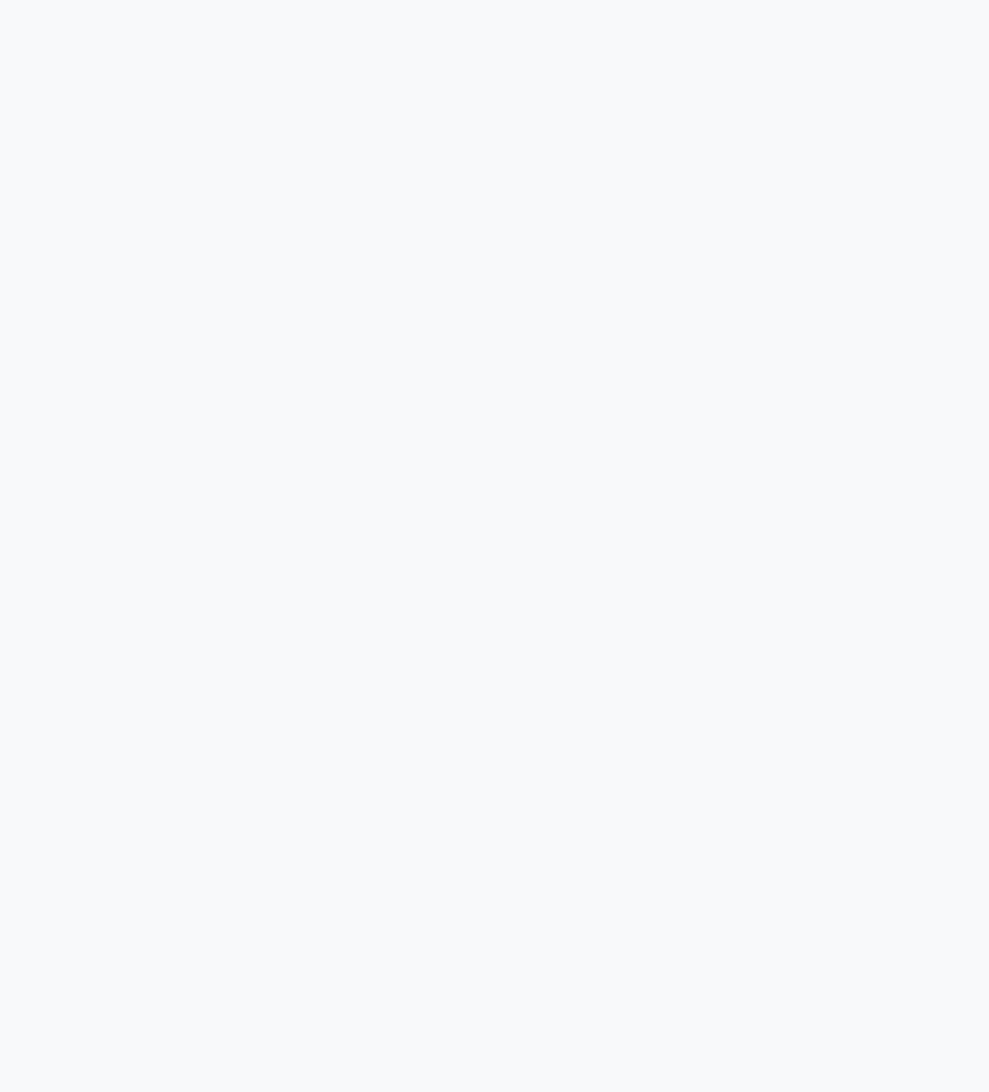
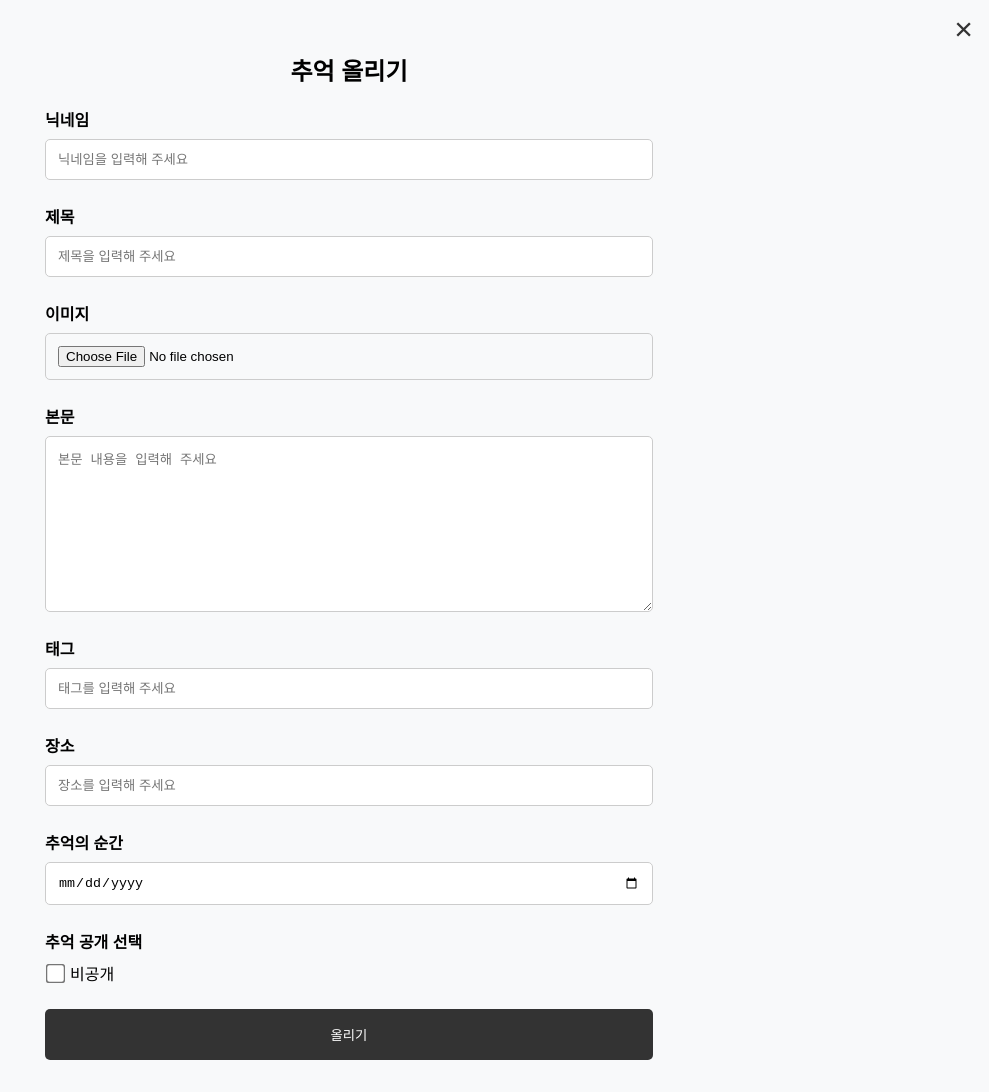
Before and after one commit to codeit-toyproject-five/toyproject_FE, a React (Create React App) app: page /memory-upload in a window 1280 px wide. Before the commit this address had no page. Shown: the whole page, without its empty margins (291-1280 px from the left). Before the commit the page ends 800 px from the top, so only its background shows below. Built offline with nearby package versions, Linux system fonts and the light colour scheme.

Commit message:
feat : 추억올리기 모달, 추억 올리기 권환 확인 모달 추가

```diff
--- a/src/App.js
+++ b/src/App.js
@@ -1,45 +1,40 @@
 import React, { useState } from "react";
 import { BrowserRouter as Router, Route, Routes } from "react-router-dom";
 import Header from "./components/Header";
-import GroupPage from "./pages/GroupPage"; // 공개 그룹 페이지
-import PrivateGroupAccess from "./pages/PrivateGroupAccess"; // 비공개 그룹 접근 페이지 (비밀번호 입력)
-import PrivateGroupPage from "./pages/PrivateGroupPage"; // 비공개 그룹 페이지
-import CreateGroup from "./pages/CreateGroup"; // 그룹 만들기 페이지
-import GroupDetail from "./pages/GroupDetail"; // 그룹 상세 페이지
+import GroupPage from "./pages/GroupPage";
+import PrivateGroupAccess from "./pages/PrivateGroupAccess";
+import PrivateGroupPage from "./pages/PrivateGroupPage";
+import CreateGroup from "./pages/CreateGroup";
+import GroupDetail from "./pages/GroupDetail";
+import MemoryUploadPage from "./pages/MemoryUploadPage.js"; // 추억 올리기 페이지 추가
 import GlobalStyle from "./styles/GlobalStyle";
 
-// Mock 데이터 추가
 const mockGroupData = {
   id: 1,
   title: "달봉이네 가족",
-  image: "/path-to-group-image.jpg", // 임시 이미지 경로
+  image: "/path-to-group-image.jpg",
   likes: 1500,
   views: 1.5,
-  memories: [], // 추억 목록
+  memories: [],
 };
 
 function App() {
-  const [isPublic, setIsPublic] = useState(true); // 공개/비공개 상태 관리
+  const [isPublic, setIsPublic] = useState(true);
 
   return (
     <Router>
       <GlobalStyle />
       <Routes>
-        {/* 그룹 만들기 페이지가 아닐 때만 헤더를 표시 */}
         <Route
           path="/"
           element={
             <>
               <Header isPublic={isPublic} setIsPublic={setIsPublic} />
-              {isPublic ? <GroupPage /> : <PrivateGroupAccess />}{" "}
-              {/* 공개 그룹과 비공개 그룹 구분 */}
+              {isPublic ? <GroupPage /> : <PrivateGroupAccess />}
             </>
           }
         />
-        <Route
-          path="/private-group-access"
-          element={<PrivateGroupAccess />} // 헤더 없는 비밀번호 입력 페이지
-        />
+        <Route path="/private-group-access" element={<PrivateGroupAccess />} />
         <Route
           path="/private-group"
           element={
@@ -49,14 +44,14 @@ function App() {
             </>
           }
         />
-        <Route
-          path="/create-group"
-          element={<CreateGroup />} // 그룹 만들기 페이지에 헤더 제거
-        />
-        {/* 그룹 상세 페이지 추가 */}
+        <Route path="/create-group" element={<CreateGroup />} />
         <Route
           path="/group/:id"
           element={<GroupDetail group={mockGroupData} />}
+        />
+        <Route
+          path="/memory-upload"
+          element={<MemoryUploadPage />} // 추억 올리기 페이지 경로
         />
       </Routes>
     </Router>
--- /dev/null
+++ b/src/components/PasswordModal.js
@@ -0,0 +1,43 @@
+import React, { useState } from "react";
+import {
+  ModalContainer,
+  ModalContent,
+  ModalHeader,
+  CloseButton,
+  ModalBody,
+  Input,
+  Button,
+} from "../styles/PasswordModalStyle";
+
+const PasswordModal = ({ onSubmit, onClose }) => {
+  const [password, setPassword] = useState("");
+
+  const handleSubmit = (e) => {
+    e.preventDefault();
+    onSubmit(password); // 비밀번호 전달
+  };
+
+  return (
+    <ModalContainer>
+      <ModalContent>
+        <ModalHeader>
+          <h3>추억 올리기</h3>
+          <CloseButton onClick={onClose}>&times;</CloseButton>
+        </ModalHeader>
+        <ModalBody>
+          <form onSubmit={handleSubmit}>
+            <Input
+              type="password"
+              placeholder="그룹 비밀번호를 입력해 주세요"
+              value={password}
+              onChange={(e) => setPassword(e.target.value)}
+            />
+            <Button type="submit">제출하기</Button>
+          </form>
+        </ModalBody>
+      </ModalContent>
+    </ModalContainer>
+  );
+};
+
+export default PasswordModal;
--- a/src/pages/GroupDetail.js
+++ b/src/pages/GroupDetail.js
@@ -1,6 +1,6 @@
 import React, { useState } from "react";
 import GroupDetailHeader from "../components/GroupDetailHeader"; // 헤더 컴포넌트
-import GroupEditModal from "../components/GroupEditModal.js"; // 모달 컴포넌트
+import GroupEditModal from "../components/GroupEditModal"; // 모달 컴포넌트
 import {
   GroupDetailContainer,
   MemoryListContainer,
@@ -12,38 +12,61 @@ import {
   SearchInput,
   SortDropdown,
 } from "../styles/GroupDetailStyle"; // 스타일 임포트
+import { useNavigate } from "react-router-dom"; // 페이지 이동을 위한 useNavigate
 
 const GroupDetail = ({ group }) => {
-  const [isModalOpen, setIsModalOpen] = useState(false); // 모달 열림/닫힘 상태 관리
+  const [isPublicMemory, setIsPublicMemory] = useState(true); // 공개/비공개 상태 관리
+  const [isEditModalOpen, setIsEditModalOpen] = useState(false); // 그룹 수정 모달 상태
+  const navigate = useNavigate(); // 페이지 이동 함수
 
-  const handleOpenModal = () => {
-    setIsModalOpen(true); // 모달 열기
+  const memories = group?.memories.filter(
+    (memory) => memory.isPublic === isPublicMemory
+  ); // 공개/비공개 필터링
+
+  // 그룹 수정 모달 열기
+  const handleOpenEditModal = () => {
+    setIsEditModalOpen(true);
   };
 
-  const handleCloseModal = () => {
-    setIsModalOpen(false); // 모달 닫기
+  // 그룹 수정 모달 닫기
+  const handleCloseEditModal = () => {
+    setIsEditModalOpen(false);
   };
 
-  const memories = group?.memories || []; // 그룹에 추억이 없을 경우 빈 배열로 처리
+  const handleMemoryUploadPage = () => {
+    navigate("/memory-upload"); // 추억 올리기 페이지로 이동
+  };
 
   return (
     <GroupDetailContainer>
       {/* 그룹 헤더 */}
-      <GroupDetailHeader group={group} onEditClick={handleOpenModal} />{" "}
-      {/* 그룹 수정 클릭 시 모달 열기 */}
+      <GroupDetailHeader group={group} onEditClick={handleOpenEditModal} />
+
       {/* 필터 및 검색 영역 */}
       <FilterContainer>
         <div style={{ display: "flex", gap: "10px" }}>
-          <FilterButton active={true}>공개</FilterButton>
-          <FilterButton active={false}>비공개</FilterButton>
+          <FilterButton
+            active={isPublicMemory}
+            onClick={() => setIsPublicMemory(true)}
+          >
+            공개
+          </FilterButton>
+          <FilterButton
+            active={!isPublicMemory}
+            onClick={() => setIsPublicMemory(false)}
+          >
+            비공개
+          </FilterButton>
           <SearchInput placeholder="태그 혹은 제목을 입력해 주세요" />
           <SortDropdown>
             <option value="likes">공감순</option>
             <option value="recent">최신순</option>
           </SortDropdown>
         </div>
-        <PostButton>추억 올리기</PostButton> {/* 추억 올리기 버튼 */}
+        <PostButton onClick={handleMemoryUploadPage}>추억 올리기</PostButton>
+        {/* 추억 올리기 버튼 */}
       </FilterContainer>
+
       {/* 메모리 리스트 */}
       <MemoryListContainer>
         {memories.length > 0 ? (
@@ -62,9 +85,10 @@ const GroupDetail = ({ group }) => {
           </EmptyMessageContainer>
         )}
       </MemoryListContainer>
+
       {/* 그룹 수정 모달 */}
-      {isModalOpen && (
-        <GroupEditModal group={group} onClose={handleCloseModal} />
+      {isEditModalOpen && (
+        <GroupEditModal group={group} onClose={handleCloseEditModal} />
       )}
     </GroupDetailContainer>
   );
--- /dev/null
+++ b/src/pages/MemoryUploadPage.js
@@ -0,0 +1,180 @@
+import React, { useState } from "react";
+import { useNavigate } from "react-router-dom";
+import {
+  UploadContainer,
+  UploadForm,
+  FormGroup,
+  Input,
+  TextArea,
+  Label,
+  Button,
+  ToggleContainer,
+  ToggleSwitchLabel,
+  CloseButtonContainer,
+  CloseButton,
+} from "../styles/MemoryUploadStyle";
+import PasswordModal from "../components/PasswordModal"; // 모달 컴포넌트 추가
+
+const MemoryUploadPage = () => {
+  const [memoryData, setMemoryData] = useState({
+    nickname: "",
+    title: "",
+    image: null,
+    content: "",
+    tags: "",
+    location: "",
+    date: "",
+    isPublic: true,
+    password: "",
+  });
+
+  const [isModalOpen, setIsModalOpen] = useState(false); // 모달 상태 관리
+  const navigate = useNavigate();
+
+  const handleInputChange = (e) => {
+    const { name, value } = e.target;
+    setMemoryData({ ...memoryData, [name]: value });
+  };
+
+  const handleFileChange = (e) => {
+    setMemoryData({ ...memoryData, image: e.target.files[0] });
+  };
+
+  const handleToggleChange = () => {
+    setMemoryData((prevData) => ({
+      ...prevData,
+      isPublic: !prevData.isPublic,
+    }));
+  };
+
+  const handleSubmit = (e) => {
+    e.preventDefault();
+    if (!memoryData.isPublic) {
+      // 비공개로 설정된 경우 모달 열기
+      setIsModalOpen(true);
+    } else {
+      // 공개인 경우 바로 업로드 처리
+      console.log(memoryData);
+      // 업로드 처리 로직
+    }
+  };
+
+  const handleModalSubmit = (password) => {
+    setIsModalOpen(false);
+    console.log("추억 올리기 데이터:", memoryData, "비밀번호:", password);
+    // 비밀번호 인증 후 업로드 처리 로직 추가
+  };
+
+  // 닫기 버튼 클릭 시 페이지 뒤로 이동
+  const handleClose = () => {
+    navigate(-1); // 이전 페이지로 이동
+  };
+
+  return (
+    <UploadContainer>
+      <CloseButtonContainer>
+        <CloseButton onClick={handleClose}>&times;</CloseButton>
+      </CloseButtonContainer>
+      <h2>추억 올리기</h2>
+      <UploadForm onSubmit={handleSubmit}>
+        <FormGroup>
+          <Label>닉네임</Label>
+          <Input
+            type="text"
+            name="nickname"
+            placeholder="닉네임을 입력해 주세요"
+            value={memoryData.nickname}
+            onChange={handleInputChange}
+          />
+        </FormGroup>
+        <FormGroup>
+          <Label>제목</Label>
+          <Input
+            type="text"
+            name="title"
+            placeholder="제목을 입력해 주세요"
+            value={memoryData.title}
+            onChange={handleInputChange}
+          />
+        </FormGroup>
+        <FormGroup>
+          <Label>이미지</Label>
+          <Input type="file" onChange={handleFileChange} />
+        </FormGroup>
+        <FormGroup>
+          <Label>본문</Label>
+          <TextArea
+            name="content"
+            placeholder="본문 내용을 입력해 주세요"
+            value={memoryData.content}
+            onChange={handleInputChange}
+          />
+        </FormGroup>
+        <FormGroup>
+          <Label>태그</Label>
+          <Input
+            type="text"
+            name="tags"
+            placeholder="태그를 입력해 주세요"
+            value={memoryData.tags}
+            onChange={handleInputChange}
+          />
+        </FormGroup>
+        <FormGroup>
+          <Label>장소</Label>
+          <Input
+            type="text"
+            name="location"
+            placeholder="장소를 입력해 주세요"
+            value={memoryData.location}
+            onChange={handleInputChange}
+          />
+        </FormGroup>
+        <FormGroup>
+          <Label>추억의 순간</Label>
+          <Input
+            type="date"
+            name="date"
+            value={memoryData.date}
+            onChange={handleInputChange}
+          />
+        </FormGroup>
+        <FormGroup>
+          <Label>추억 공개 선택</Label>
+          <ToggleContainer>
+            <ToggleSwitchLabel>
+              <input
+                type="checkbox"
+                checked={!memoryData.isPublic}
+                onChange={handleToggleChange}
+              />
+              비공개
+            </ToggleSwitchLabel>
+          </ToggleContainer>
+        </FormGroup>
+        {!memoryData.isPublic && (
+          <FormGroup>
+            <Label>비밀번호 생성</Label>
+            <Input
+              type="password"
+              name="password"
+              placeholder="추억 비밀번호를 생성해 주세요"
+              value={memoryData.password}
+              onChange={handleInputChange}
+            />
+          </FormGroup>
+        )}
+        <Button type="submit">올리기</Button>
+      </UploadForm>
+
+      {isModalOpen && (
+        <PasswordModal
+          onSubmit={handleModalSubmit}
+          onClose={() => setIsModalOpen(false)}
+        />
+      )}
+    </UploadContainer>
+  );
+};
+
+export default MemoryUploadPage;
--- /dev/null
+++ b/src/styles/MemoryUploadStyle.js
@@ -0,0 +1,86 @@
+import styled from "styled-components";
+
+export const UploadContainer = styled.div`
+  display: flex;
+  flex-direction: column;
+  align-items: center;
+  padding: 2rem;
+  position: relative;
+`;
+
+export const UploadForm = styled.form`
+  display: flex;
+  flex-direction: column;
+  width: 50%;
+  gap: 1.5rem;
+`;
+
+export const FormGroup = styled.div`
+  display: flex;
+  flex-direction: column;
+`;
+
+export const Label = styled.label`
+  margin-bottom: 0.5rem;
+  font-weight: bold;
+`;
+
+export const Input = styled.input`
+  padding: 0.75rem;
+  border: 1px solid #ccc;
+  border-radius: 5px;
+`;
+
+export const TextArea = styled.textarea`
+  padding: 0.75rem;
+  border: 1px solid #ccc;
+  border-radius: 5px;
+  height: 150px;
+`;
+
+export const Button = styled.button`
+  padding: 1rem;
+  background-color: #333;
+  color: white;
+  border: none;
+  border-radius: 5px;
+  cursor: pointer;
+
+  &:hover {
+    background-color: #555;
+  }
+`;
+
+export const ToggleContainer = styled.div`
+  display: flex;
+  align-items: center;
+`;
+
+export const ToggleSwitchLabel = styled.label`
+  display: flex;
+  align-items: center;
+  cursor: pointer;
+
+  input {
+    margin-right: 0.5rem;
+    transform: scale(1.5);
+  }
+`;
+
+export const CloseButtonContainer = styled.div`
+  position: absolute;
+  top: 10px;
+  right: 10px;
+`;
+
+export const CloseButton = styled.button`
+  background: none;
+  border: none;
+  font-size: 2rem;
+  cursor: pointer;
+  color: #333;
+
+  &:hover {
+    color: #555;
+  }
+`;
--- /dev/null
+++ b/src/styles/PasswordModalStyle.js
@@ -0,0 +1,64 @@
+import styled from "styled-components";
+
+export const ModalContainer = styled.div`
+  position: fixed;
+  top: 0;
+  left: 0;
+  width: 100%;
+  height: 100%;
+  background: rgba(0, 0, 0, 0.6);
+  display: flex;
+  justify-content: center;
+  align-items: center;
+`;
+
+export const ModalContent = styled.div`
+  background: white;
+  padding: 2rem;
+  border-radius: 8px;
+  width: 400px;
+  box-shadow: 0 4px 6px rgba(0, 0, 0, 0.1);
+`;
+
+export const ModalHeader = styled.div`
+  display: flex;
+  justify-content: space-between;
+  align-items: center;
+  margin-bottom: 1rem;
+`;
+
+export const CloseButton = styled.button`
+  background: none;
+  border: none;
+  font-size: 1.5rem;
+  cursor: pointer;
+`;
+
+export const ModalBody = styled.div`
+  margin-bottom: 1rem;
+`;
+
+export const Input = styled.input`
+  width: 100%;
+  padding: 0.75rem;
+  margin-bottom: 1rem;
+  border: 1px solid #ccc;
+  border-radius: 5px;
+  font-size: 1rem;
+  box-sizing: border-box; /* ensures padding is included in the width calculation */
+`;
+
+export const Button = styled.button`
+  width: 100%;
+  padding: 0.75rem;
+  background-color: #333;
+  color: white;
+  border: none;
+  border-radius: 5px;
+  font-size: 1rem;
+  cursor: pointer;
+
+  &:hover {
+    background-color: #555;
+  }
+`;
```
